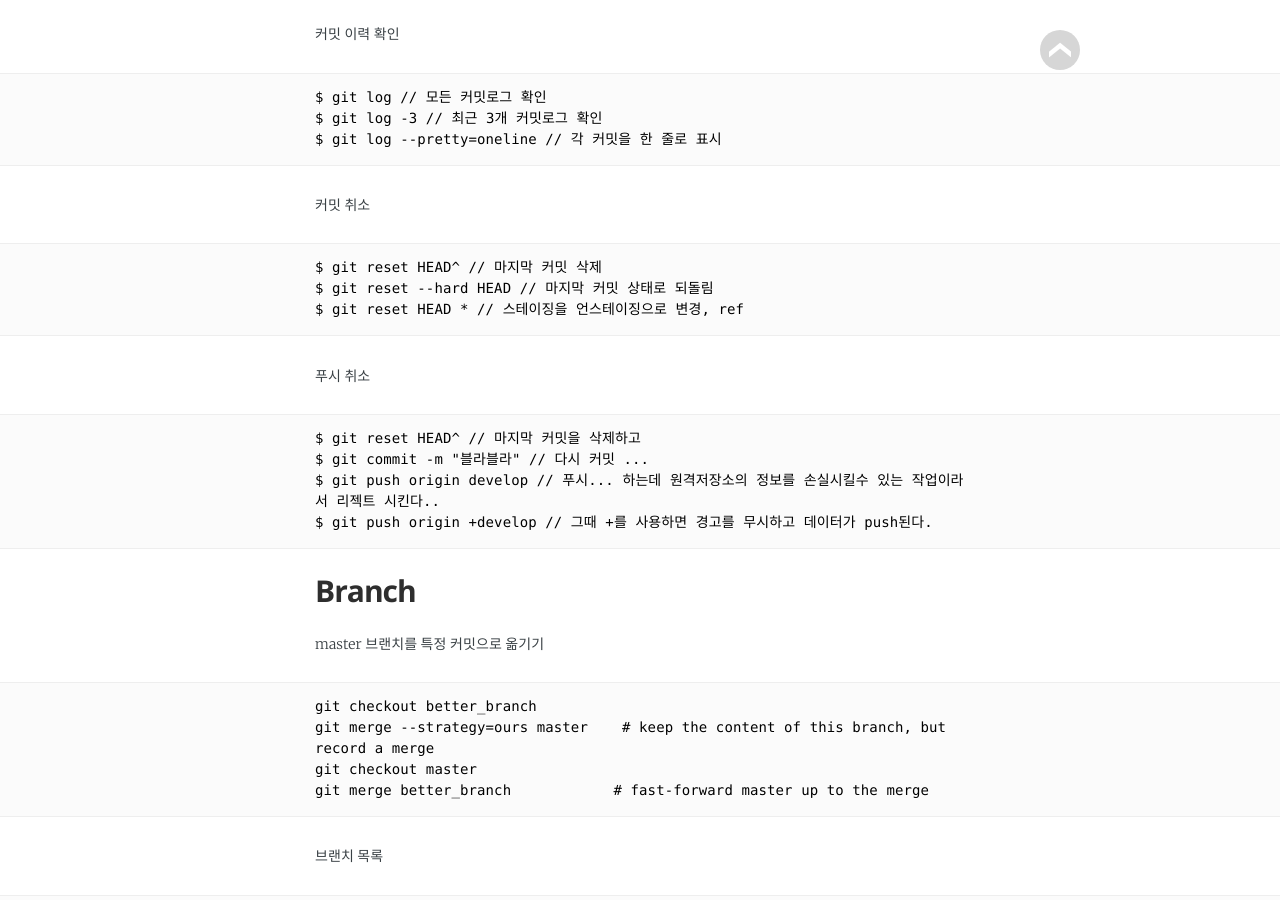
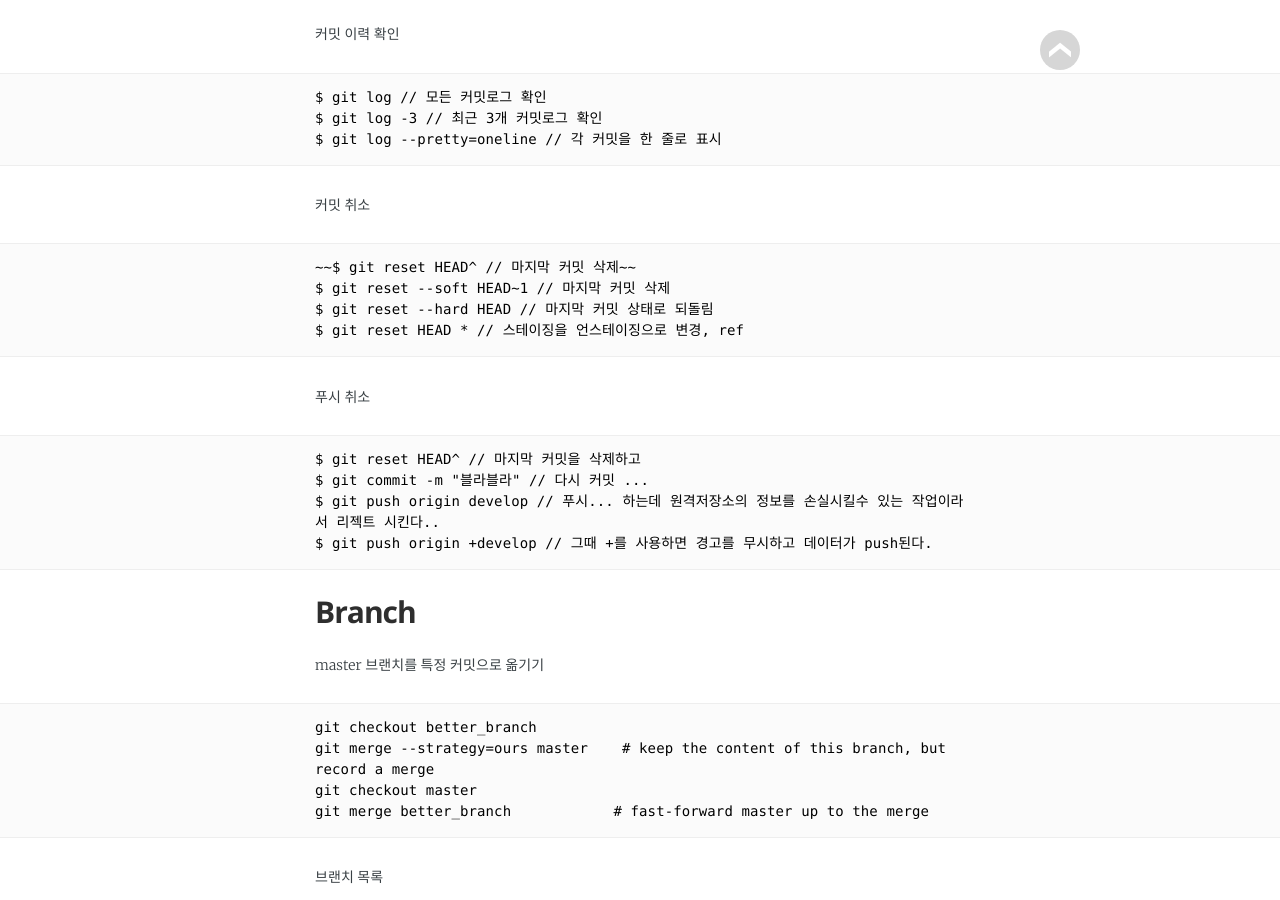
Before and after one commit to eceris/eceris.github.io, a Jekyll site: the page built from _posts/2016-11-23-자주사용하는 git 명령어모음.md, in a window 1280 px wide and 900 px high, scrolled down 2795 px. Built offline with Jekyll 4.4.1, drawn with Linux system fonts in a browser that asks for light colours; some web fonts are replaced.

Commit message:
update
update

````diff
--- a/_posts/2016-11-23-자주사용하는 git 명령어모음.md
+++ b/_posts/2016-11-23-자주사용하는 git 명령어모음.md
@@ -116,7 +116,8 @@ $ git log --pretty=oneline // 각 커밋을 한 줄로 표시
 커밋 취소
 
 ```
-$ git reset HEAD^ // 마지막 커밋 삭제
+~~$ git reset HEAD^ // 마지막 커밋 삭제~~
+$ git reset --soft HEAD~1 // 마지막 커밋 삭제
 $ git reset --hard HEAD // 마지막 커밋 상태로 되돌림
 $ git reset HEAD * // 스테이징을 언스테이징으로 변경, ref
 ```
````
